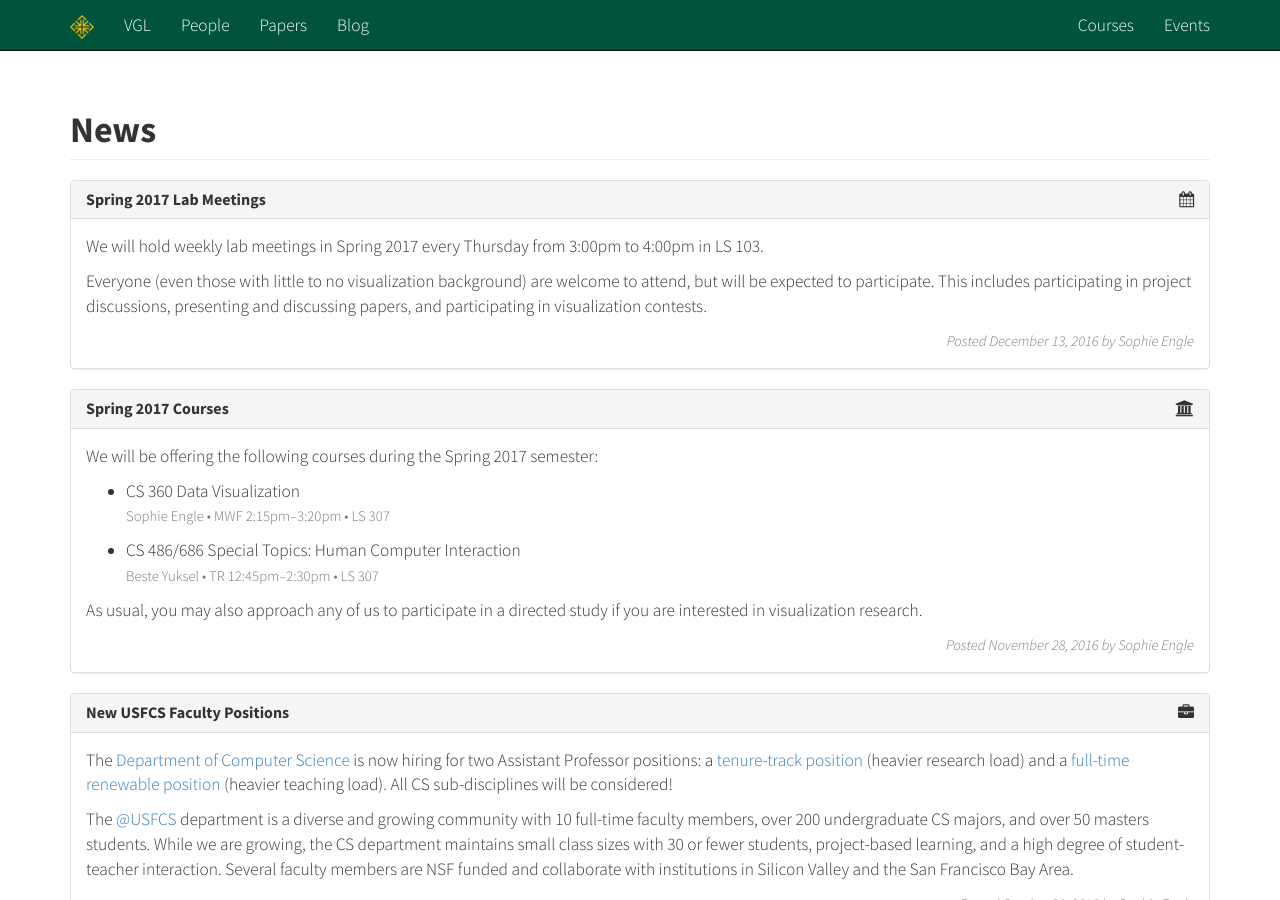
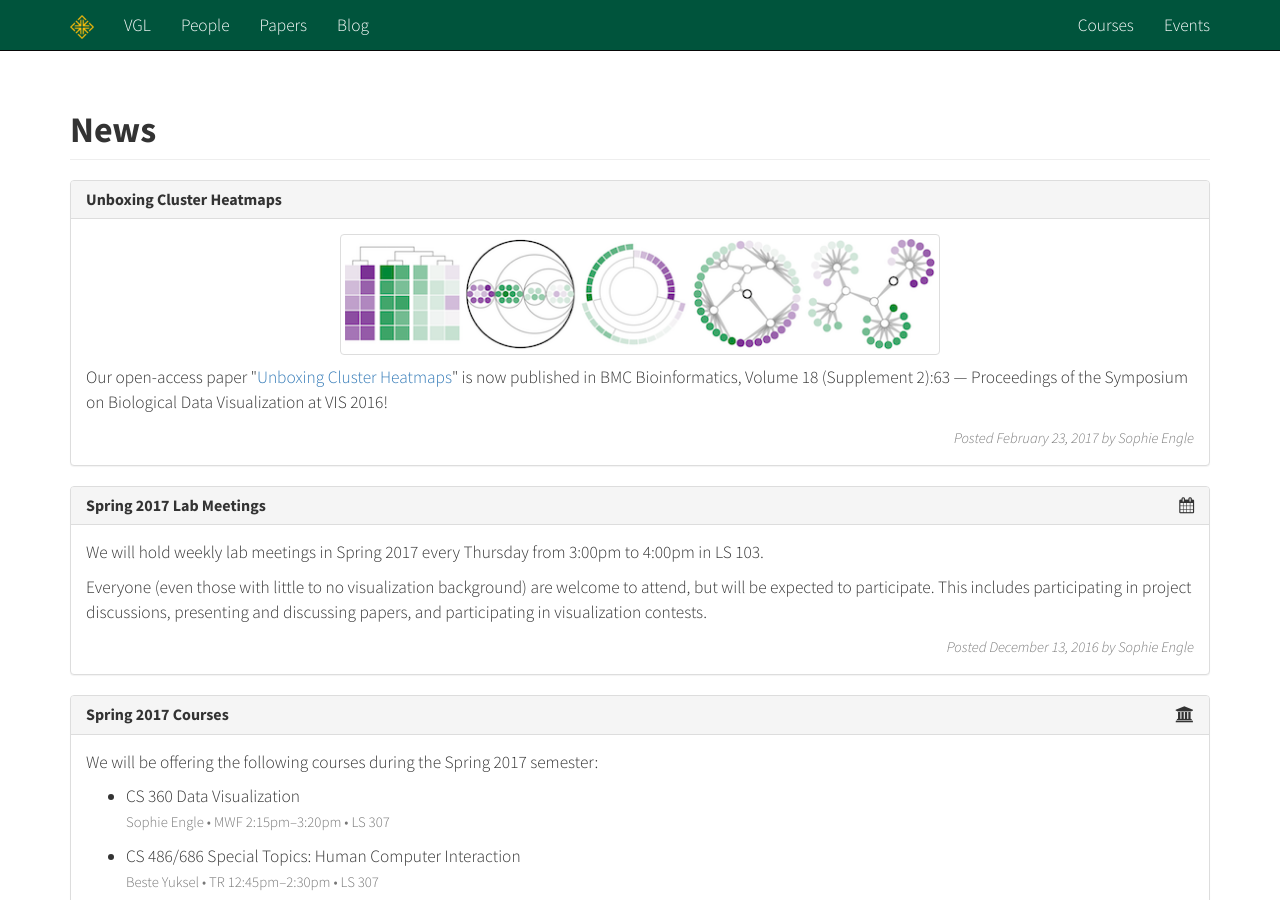
Before and after one commit to usfvgl/usfvgl.github.io, a Jekyll site: the page built from news/index.html, in a window 1280 px wide and 900 px high. Built offline with Jekyll 4.4.1, drawn with Linux system fonts in a browser that asks for light colours; nearby versions of some CDN libraries.

Commit message:
Adding posting on heat map paper.

```diff
--- a/_data/courses.yml
+++ b/_data/courses.yml
@@ -152,7 +152,7 @@ normal:
     courses :
       - number : 'CS 360'
         title  : 'Data Visualization'
-        website: false
+        website: 'https://github.com/usf-cs360-2017/lectures/wiki'
         details:
           - 'Sophie Engle'
           - 'MWF 2:15pm&ndash;3:20pm'
--- /dev/null
+++ b/news/_posts/2017-02-23-unboxing-cluster-heatmaps.html
@@ -0,0 +1,10 @@
+---
+layout: posts
+title: Unboxing Cluster Heatmaps
+author: Sophie Engle
+icon: fa-text-o
+---
+
+<p class="text-center"><img src="{{ site.github.url }}/images/cluster-heatmaps.png" class="img-responsive img-thumbnail" width="600"></p>
+
+<p>Our open-access paper "<a href="https://bmcbioinformatics.biomedcentral.com/articles/10.1186/s12859-016-1442-6">Unboxing Cluster Heatmaps</a>" is now published in BMC Bioinformatics, Volume 18 (Supplement 2):63 &mdash; Proceedings of the Symposium on Biological Data Visualization at VIS 2016!</p>
```
Also changed, not shown: images/cluster-heatmaps.png (added).
